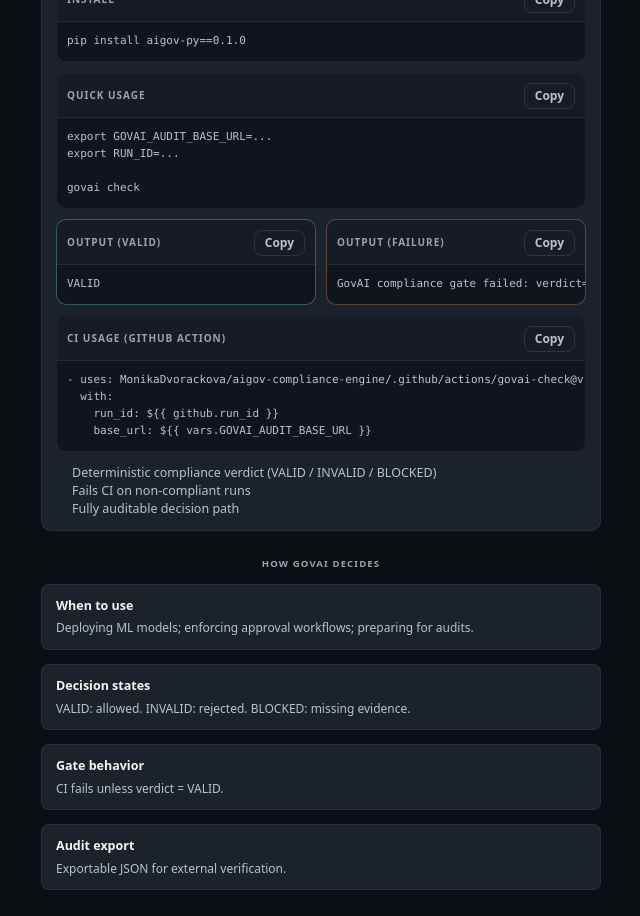
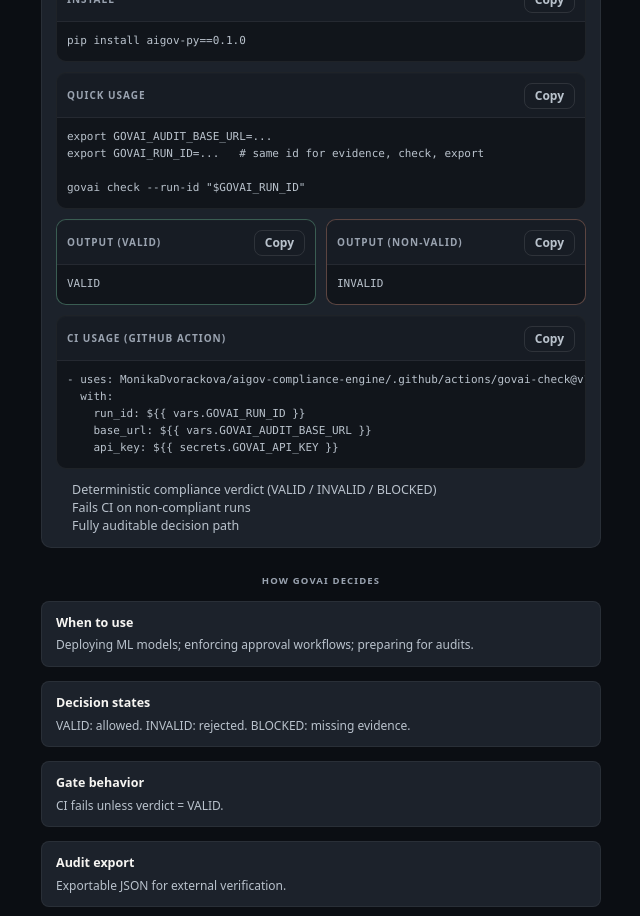
Before and after one commit to MonikaDvorackova/aigov-compliance-engine, a Next.js app in the folder dashboard/: page / in a window 1280 px wide. Shown: the part 960-1876 px from the top of the page, without its empty margins (319-959 px from the left). Built offline with nearby package versions, Linux system fonts and the light colour scheme.

Commit message:
feat: unify PyPI install and GovAI run id

```diff
--- a/dashboard/app/page.tsx
+++ b/dashboard/app/page.tsx
@@ -174,16 +174,16 @@ export default function Page() {
               label="Quick usage"
               code={[
                 "export GOVAI_AUDIT_BASE_URL=...",
-                "export RUN_ID=...",
+                "export GOVAI_RUN_ID=...   # same id for evidence, check, export",
                 "",
-                "govai check",
+                "govai check --run-id \"$GOVAI_RUN_ID\"",
               ].join("\n")}
             />
             <div className="govai_landing_cli_grid" style={{ display: "grid", gridTemplateColumns: "1fr 1fr", gap: 10 }}>
               <LandingCopyBlock label="Output (VALID)" code={"VALID"} tone="ok" />
               <LandingCopyBlock
-                label="Output (failure)"
-                code={"GovAI compliance gate failed: verdict=INVALID"}
+                label="Output (non-VALID)"
+                code={"INVALID"}
                 tone="error"
               />
             </div>
@@ -192,8 +192,9 @@ export default function Page() {
               code={[
                 "- uses: MonikaDvorackova/aigov-compliance-engine/.github/actions/govai-check@v1",
                 "  with:",
-                "    run_id: ${{ github.run_id }}",
+                "    run_id: ${{ vars.GOVAI_RUN_ID }}",
                 "    base_url: ${{ vars.GOVAI_AUDIT_BASE_URL }}",
+                "    api_key: ${{ secrets.GOVAI_API_KEY }}",
               ].join("\n")}
             />
           </div>
```
Also changed, not shown: 5 other files (tests, documents, lock files or other folders).
